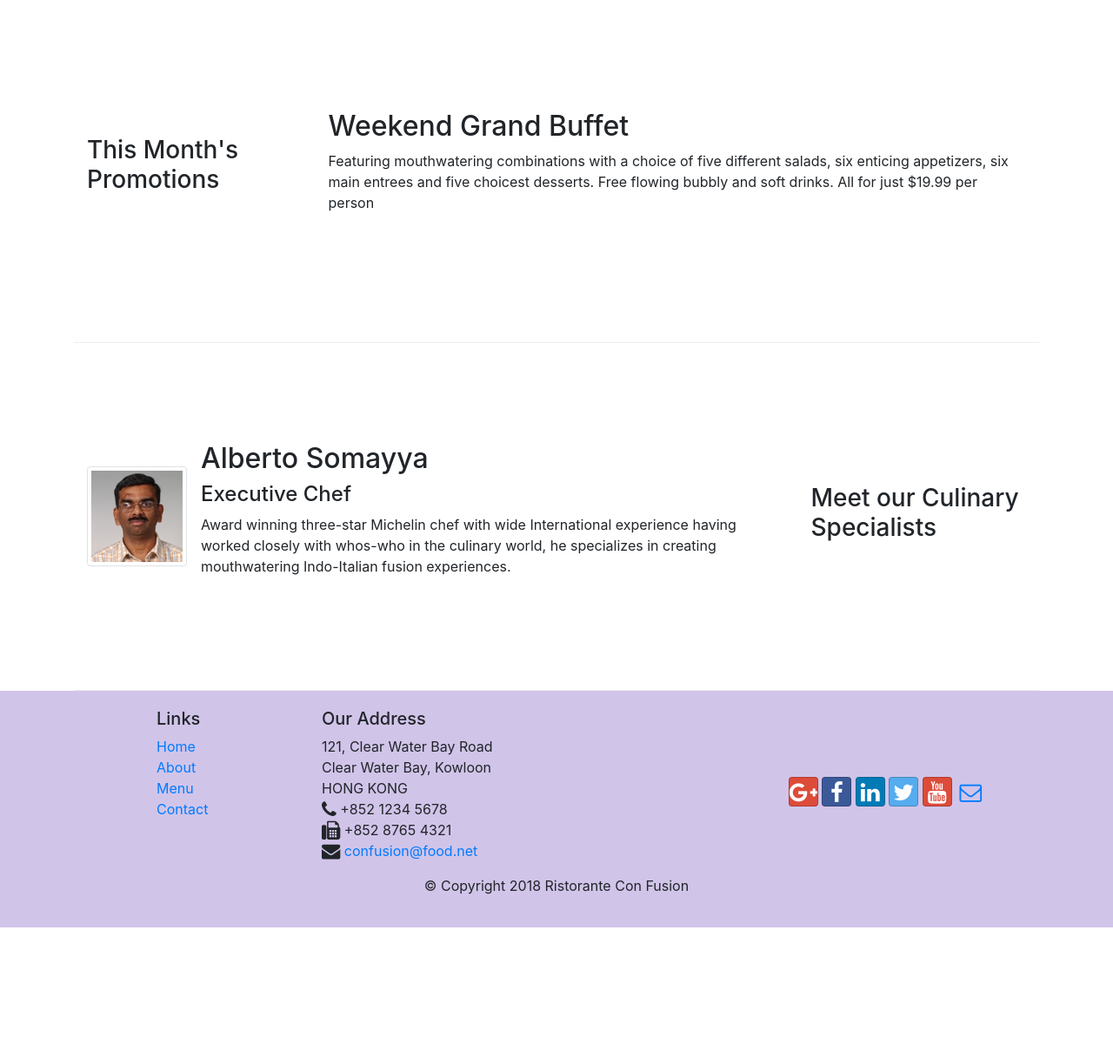
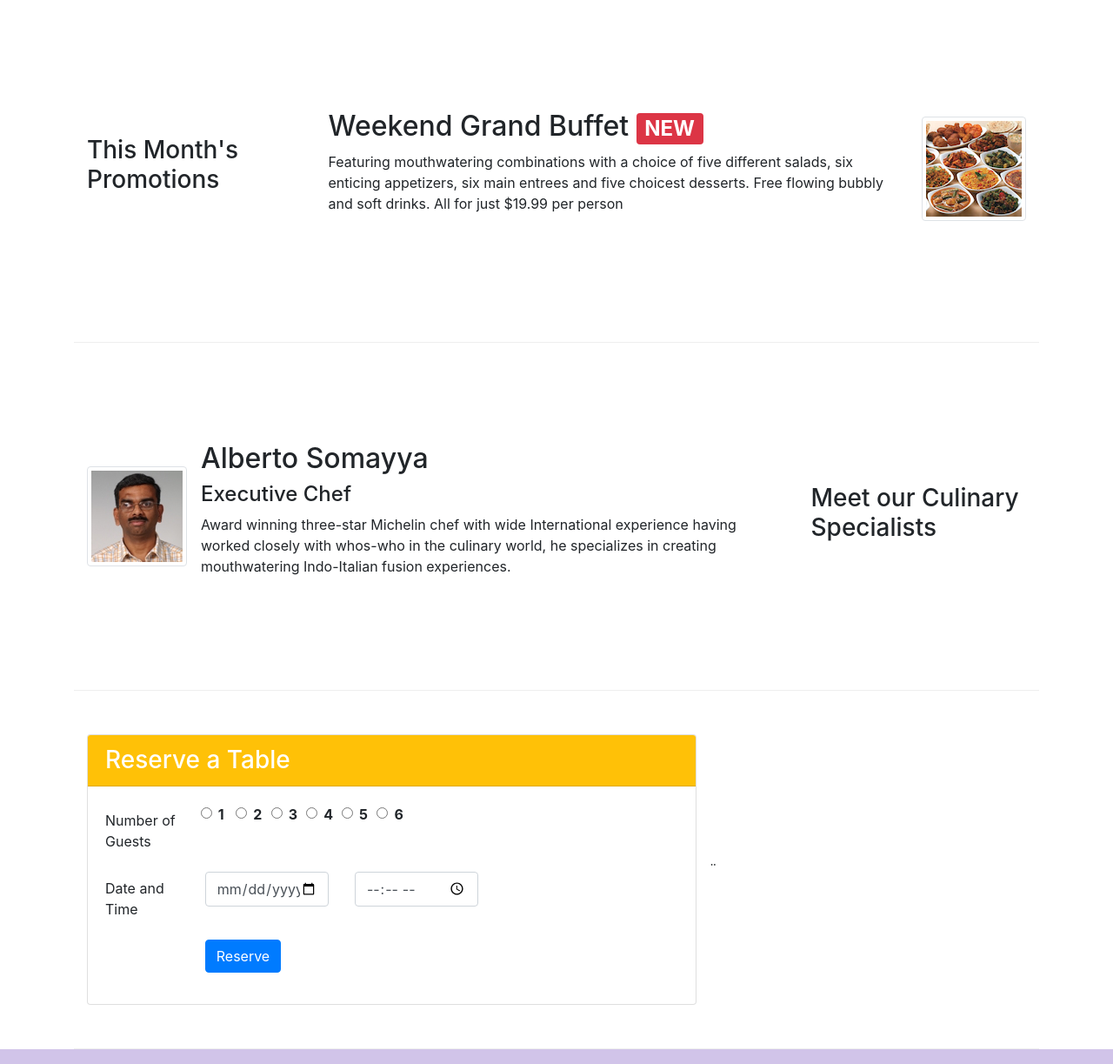
Before and after one commit to AnasMoDyab/Fullstack-web-development-Exercise, a website: page index.html in a window 1280 px wide. Shown: the part 740-1963 px from the top of the page at 87% size. Before the commit the page ends 1806 px from the top, so only its background shows below. Drawn offline with nearby package versions, Linux system fonts and the light colour scheme.

Commit message:
Assignment 2

```diff
--- a/index.html
+++ b/index.html
@@ -39,12 +39,17 @@
     <header class="jumbotron">
         <div class="container">
             <div class="row row-header">
-                <div class="col-12 col-sm-6">
+                <div class="col-12 col-sm-5">
                     <h1>Ristorante con Fusion</h1>
                     <p>We take inspiration from the World's best cuisines, and create a unique fusion experience. Our lipsmacking creations will tickle your culinary senses!</p>
                 </div>
-                <div class="col-12 col-sm align-self-center">
+                <div class="col-12 col-sm-3 offset-1 align-self-center ">
                     <img src="img/logo.png" class="img-fluid" alt="logo">
+                </div>
+                <div class="col-12 col-sm-3 align-self-center ">
+
+                        <a href="#ReserveTable" class="btn btn-warning btn-sm btn-block " role="button" ><strong>Reserve table</strong></a>
+
                 </div>
             </div>
         </div>
@@ -71,12 +76,17 @@
 
         <div class="row row-content align-items-center">
             <div class="col-12 col-sm-4 col-md-3">
-                <h3>This Month's Promotions</h3>
+                <h3>This Month's Promotions </h3>
             </div>
             <div class="col col-sm col-md">
-                <h2>Weekend Grand Buffet</h2>
-                <p>Featuring mouthwatering combinations with a choice of five different salads, six enticing appetizers, six main entrees and five choicest desserts. Free flowing bubbly and soft drinks. All for just $19.99 per person </p>
-            </div>
+                <div class="media">
+                    <div class="media-body">
+                        <h2 class="mt-0">Weekend Grand Buffet <span class="badge badge-danger">NEW</span></h2>
+                        <p class="d-none d-sm-block">Featuring mouthwatering combinations with a choice of five different salads, six enticing appetizers, six main entrees and five choicest desserts. Free flowing bubbly and soft drinks. All for just $19.99 per person </p>
+                    </div>
+                    <img class="d-flex ml-3 img-thumbnail align-self-center" src="img/buffet.png" alt="uthappizza">
+                </div>
+                 </div>
         </div>
 
         <div class="row row-content align-items-center">
@@ -96,6 +106,73 @@
                 </div>
                  </div>
         </div>
+
+    <div class="row row-content align-items-center">
+
+        <div class="col-sm ">
+                <div class="card">
+                    <h3 class="card-header bg-warning text-white" id="ReserveTable"> Reserve a Table</h3>
+                    <div class="card-body">
+                        <form>
+                            <div class="form-group row">
+                                 <label for="Numberofguests" class="col-sm-2 col-form-label" >Number of Guests</label>
+
+                                 <div class="col-sm-9 m-0 offset-2 row " >
+                                   <div class="col-1 ">
+                                    <input type="radio" class="form-check-input" name="Numberofguests" id="Numberofguests" value="">
+                                    <label class="form-check-label" for="Numberofguests"> <strong> 1</strong></label>
+                                   </div>
+
+                                   <div class="col-1">
+                                    <input type="radio" class="form-check-input" name="Numberofguests" id="Numberofguests" value="">
+                                    <label class="form-check-label" for="Numberofguests"> <strong> 2</strong></label>
+                                   </div>
+                                   <div class="col-1">
+                                    <input type="radio" class="form-check-input" name="approve" id="approve" value="">
+                                    <label class="form-check-label" for="Numberofguests"> <strong> 3</strong></label>
+                                </div>
+                                    <div class="col-1">
+                                    <input type="radio" class="form-check-input" name="Numberofguests" id="Numberofguests" value="">
+                                    <label class="form-check-label" for="Numberofguests"> <strong> 4</strong></label>
+                                </div>
+
+                                    <div class="col-1">
+                                    <input type="radio" class="form-check-input" name="Numberofguests" id="Numberofguests" value="">
+                                    <label class="form-check-label" for="Numberofguests"> <strong> 5</strong></label>
+                                </div>
+                                    <div class="col-1">
+                                    <input type="radio" class="form-check-input" name="Numberofguests" id="Numberofguests" value="">
+                                    <label class="form-check-label" for="Numberofguests"> <strong> 6</strong></label>
+                                </div>
+                                 </div>
+                            </div>
+
+                         <div class="form-group row">
+                             <label for="dateandtime" class="col-12 col-md-2 col-form-label" >Date and Time</label>
+                             <div class="col-5 col-md-3">
+                                 <input type="date" class="form-control" id="date" name="date" placeholder="Date">
+
+                             </div>
+                             <div class="col-5 col-md-3">
+                                 <input type="time" class="form-control" id="time" name="time" placeholder="Time">
+
+                             </div>
+                        </div>
+
+                        <div class="form-group row">
+                            <div class="offset-md-2 col-md-10">
+                                <button type="submit" class="btn btn-primary"> Reserve</button>
+                            </div>
+                        </div>
+                    </div>
+
+
+        </div>
+    </div>¨
+    <div class="col-sm-4">
+
+    </div>
+    </div>
     </div>
 
     <footer class="footer">
```
